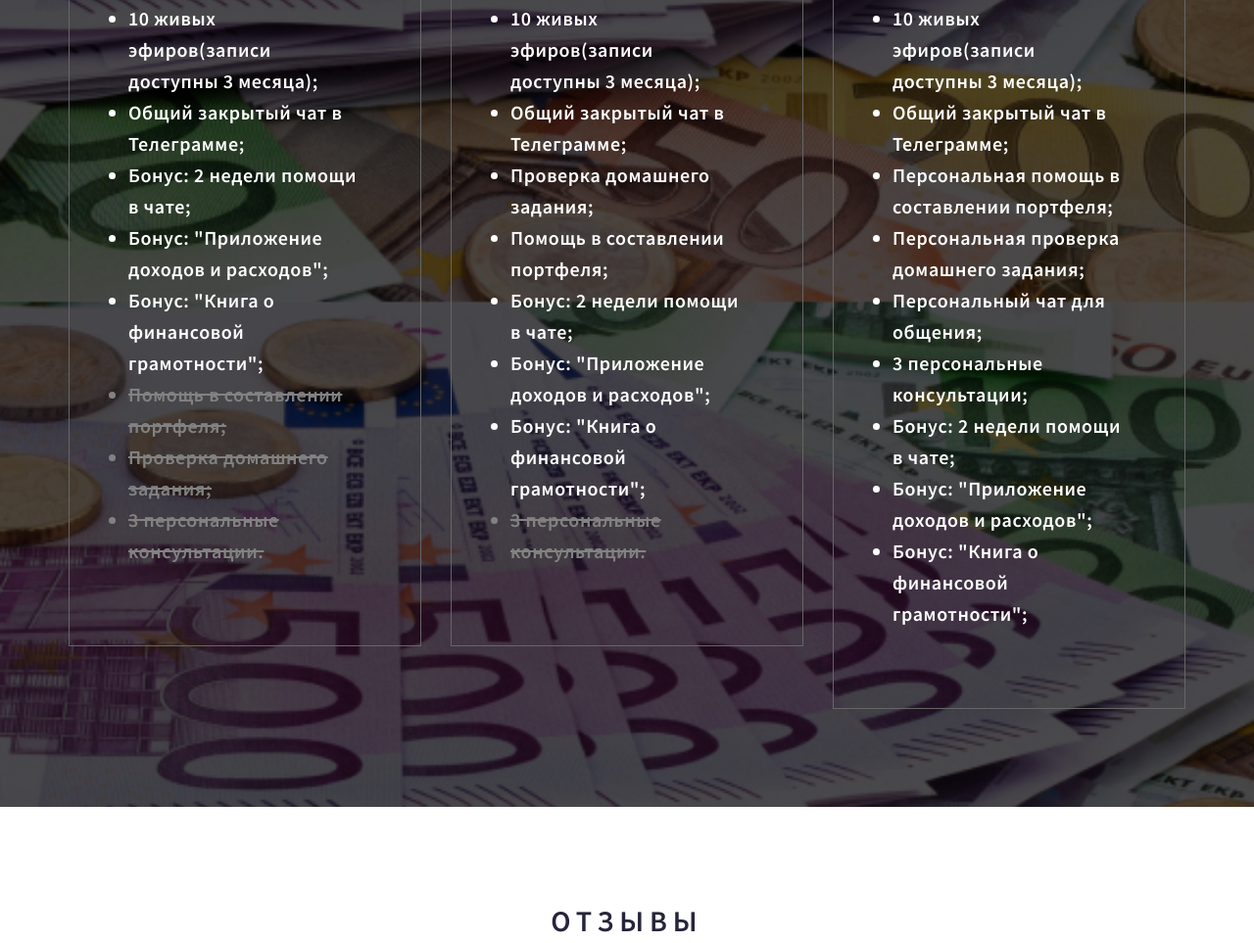
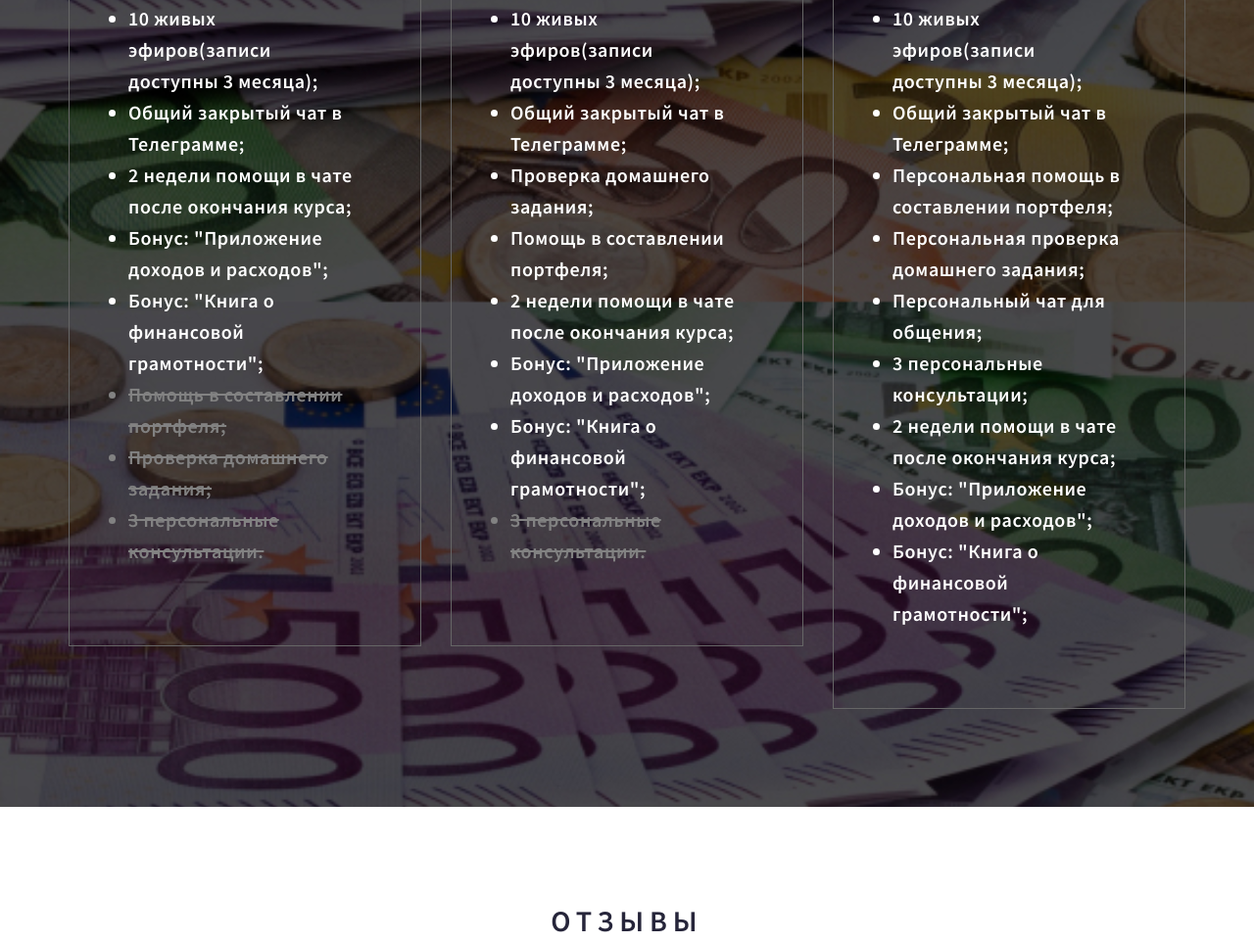
Before and after one commit to Pakistanka/pro_easy_investing, a plain HTML site: page index.html in a window 1280 px wide. Shown: the part 4659-5622 px from the top of the page at 98% size. Drawn offline with Linux system fonts and the light colour scheme.

Commit message:
Update index.html

```diff
--- a/index.html
+++ b/index.html
@@ -341,7 +341,7 @@
                     <ul class="pricing__feature-list">
                         <li class="pricing__feature">10 живых эфиров(записи доступны 3 месяца);</li>
                         <li class="pricing__feature">Общий закрытый чат в Телеграмме;</li>
-			<li class="pricing__feature">Бонус: 2 недели помощи в чате;</li>
+			<li class="pricing__feature">2 недели помощи в чате после окончания курса;</li>
 			<li class="pricing__feature">Бонус: "Приложение доходов и расходов";</li>
                         <li class="pricing__feature">Бонус: "Книга о финансовой грамотности";</li>
 <!--                         <li class="pricing__feature">Бонус: "Инвестиции для госслужащих";</li> -->
@@ -362,7 +362,7 @@
                         <li class="pricing__feature">Общий закрытый чат в Телеграмме;</li>
                         <li class="pricing__feature">Проверка домашнего задания;</li>
                         <li class="pricing__feature">Помощь в составлении портфеля;</li>
-			<li class="pricing__feature">Бонус: 2 недели помощи в чате;</li>
+			<li class="pricing__feature">2 недели помощи в чате после окончания курса;</li>
 			<li class="pricing__feature">Бонус: "Приложение доходов и расходов";</li>
                         <li class="pricing__feature">Бонус: "Книга о финансовой грамотности";</li>
 <!-- 			<li class="pricing__feature">Бонус: "Инвестиции для госслужащих";</li> -->
@@ -384,7 +384,7 @@
                         <li class="pricing__feature">Персональный чат для общения;</li>
 			<li class="pricing__feature">3 персональные консультации;</li>
 <!-- 			<li class="pricing__feature">Бонус: "Инвестиции для госслужащих";</li> -->
-			<li class="pricing__feature">Бонус: 2 недели помощи в чате;</li>
+			<li class="pricing__feature">2 недели помощи в чате после окончания курса;</li>
 			<li class="pricing__feature">Бонус: "Приложение доходов и расходов";</li>
                         <li class="pricing__feature">Бонус: "Книга о финансовой грамотности";</li>
                     </ul>
```
